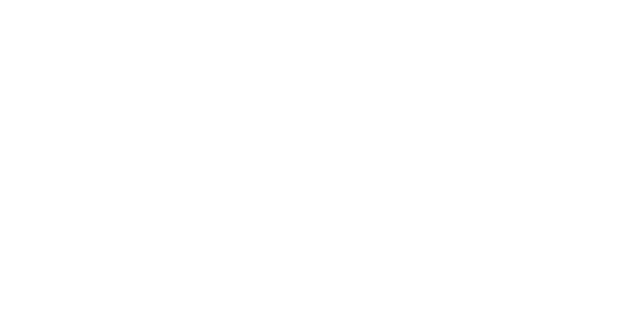
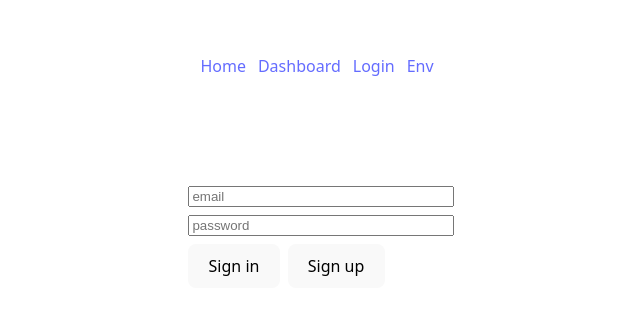
Before and after one commit to Mstrdstrctn7/forgeofvalhalla, a React (Vite) app: page /login in a window 1280 px wide. Before the commit this address had no page. Shown: the part 215-530 px from the top of the page, without its empty margins (323-963 px from the left). Built offline with nearby package versions, Linux system fonts and the light colour scheme.

Commit message:
feat: add Auth and EnvCheck pages, wire Supabase

```diff
--- a/src/App.jsx
+++ b/src/App.jsx
@@ -1,18 +1,29 @@
-import { BrowserRouter, Routes, Route } from "react-router-dom";
-import Home from "./pages/Home";
-import Dashboard from "./pages/Dashboard";
-import ProtectedRoute from "./components/ProtectedRoute";
+import { BrowserRouter, Routes, Route, Link } from 'react-router-dom';
+import Home from './pages/Home.jsx';
+import Dashboard from './pages/Dashboard.jsx';
+import ProtectedRoute from './components/ProtectedRoute.jsx';
+import Auth from './pages/Auth.jsx';
+import EnvCheck from './pages/EnvCheck.jsx';
+import './App.css';
 
 export default function App() {
   return (
     <BrowserRouter>
+      <nav style={{ display: 'flex', gap: 12, padding: 12 }}>
+        <Link to="/">Home</Link>
+        <Link to="/dashboard">Dashboard</Link>
+        <Link to="/login">Login</Link>
+        <Link to="/env">Env</Link>
+      </nav>
       <Routes>
-        <Route path="/" element={<Home/>} />
+        <Route path="/" element={<Home />} />
+        <Route path="/login" element={<Auth />} />
+        <Route path="/env" element={<EnvCheck />} />
         <Route
           path="/dashboard"
           element={
             <ProtectedRoute>
-              <Dashboard/>
+              <Dashboard />
             </ProtectedRoute>
           }
         />
--- /dev/null
+++ b/src/pages/Auth.jsx
@@ -0,0 +1,69 @@
+import { useEffect, useState } from 'react';
+import { supabase } from '../supabaseClient';
+
+export default function Auth() {
+  const [email, setEmail] = useState('');
+  const [pwd, setPwd] = useState('');
+  const [user, setUser] = useState(null);
+  const [msg, setMsg] = useState('');
+
+  useEffect(() => {
+    supabase.auth.getUser().then(({ data }) => setUser(data.user ?? null));
+    const {
+      data: { subscription },
+    } = supabase.auth.onAuthStateChange((_event, session) => {
+      setUser(session?.user ?? null);
+    });
+    return () => subscription.unsubscribe();
+  }, []);
+
+  const signUp = async () => {
+    setMsg('Working...');
+    const { error } = await supabase.auth.signUp({ email, password: pwd });
+    setMsg(error ? error.message : 'Check your email to confirm sign-up.');
+  };
+
+  const signIn = async () => {
+    setMsg('Working...');
+    const { error } = await supabase.auth.signInWithPassword({ email, password: pwd });
+    setMsg(error ? error.message : 'Signed in!');
+  };
+
+  const signOut = async () => {
+    await supabase.auth.signOut();
+    setMsg('Signed out');
+  };
+
+  return (
+    <div style={{ maxWidth: 420, margin: '40px auto', color: '#fff' }}>
+      <h2>Login / Sign Up</h2>
+      {user ? (
+        <>
+          <p>Signed in as: <b>{user.email}</b></p>
+          <button onClick={signOut}>Sign out</button>
+        </>
+      ) : (
+        <>
+          <input
+            placeholder="email"
+            value={email}
+            onChange={(e) => setEmail(e.target.value)}
+            style={{ display: 'block', width: '100%', marginBottom: 8 }}
+          />
+          <input
+            placeholder="password"
+            type="password"
+            value={pwd}
+            onChange={(e) => setPwd(e.target.value)}
+            style={{ display: 'block', width: '100%', marginBottom: 8 }}
+          />
+          <div style={{ display: 'flex', gap: 8 }}>
+            <button onClick={signIn}>Sign in</button>
+            <button onClick={signUp}>Sign up</button>
+          </div>
+        </>
+      )}
+      <p style={{ marginTop: 12 }}>{msg}</p>
+    </div>
+  );
+}
--- /dev/null
+++ b/src/pages/EnvCheck.jsx
@@ -0,0 +1,15 @@
+export default function EnvCheck() {
+  const hasUrl = !!import.meta.env.VITE_SUPABASE_URL;
+  const hasAnon = !!import.meta.env.VITE_SUPABASE_ANON_KEY;
+  return (
+    <div style={{ color: '#fff', padding: 24 }}>
+      <h2>Env Check</h2>
+      <p>VITE_SUPABASE_URL: {hasUrl ? 'OK ✅' : 'Missing ❌'}</p>
+      <p>VITE_SUPABASE_ANON_KEY: {hasAnon ? 'OK ✅' : 'Missing ❌'}</p>
+      <p style={{ opacity: 0.7, marginTop: 12 }}>
+        If either is Missing on the live site, add them in Netlify → Site configuration → Environment variables,
+        then “Clear cache and redeploy”.
+      </p>
+    </div>
+  );
+}
--- a/src/supabaseClient.js
+++ b/src/supabaseClient.js
@@ -1,6 +1,12 @@
-import { createClient } from '@supabase/supabase-js'
+import { createClient } from '@supabase/supabase-js';
 
-const supabaseUrl = import.meta.env.VITE_SUPABASE_URL
-const supabaseAnonKey = import.meta.env.VITE_SUPABASE_ANON_KEY
+const url = import.meta.env.VITE_SUPABASE_URL;
+const anon = import.meta.env.VITE_SUPABASE_ANON_KEY;
 
-export const supabase = createClient(supabaseUrl ?? '', supabaseAnonKey ?? '')
+if (!url || !anon) {
+  // This helps you see if envs aren’t available on Netlify/build
+  // It will show in the browser devtools console.
+  console.warn('Supabase env vars are missing. Check Netlify env settings.');
+}
+
+export const supabase = createClient(url, anon);
```
Also changed, not shown: 1 other file (tests, documents, lock files or other folders).
